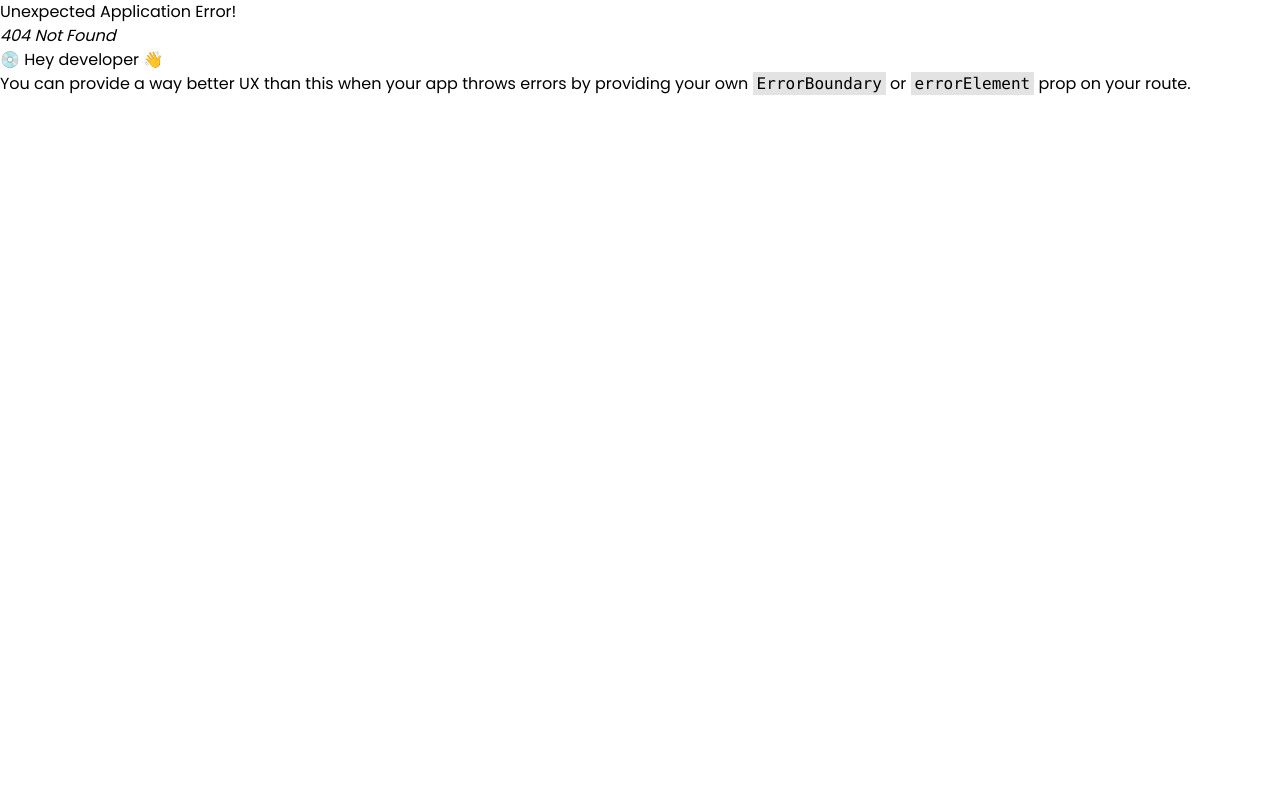
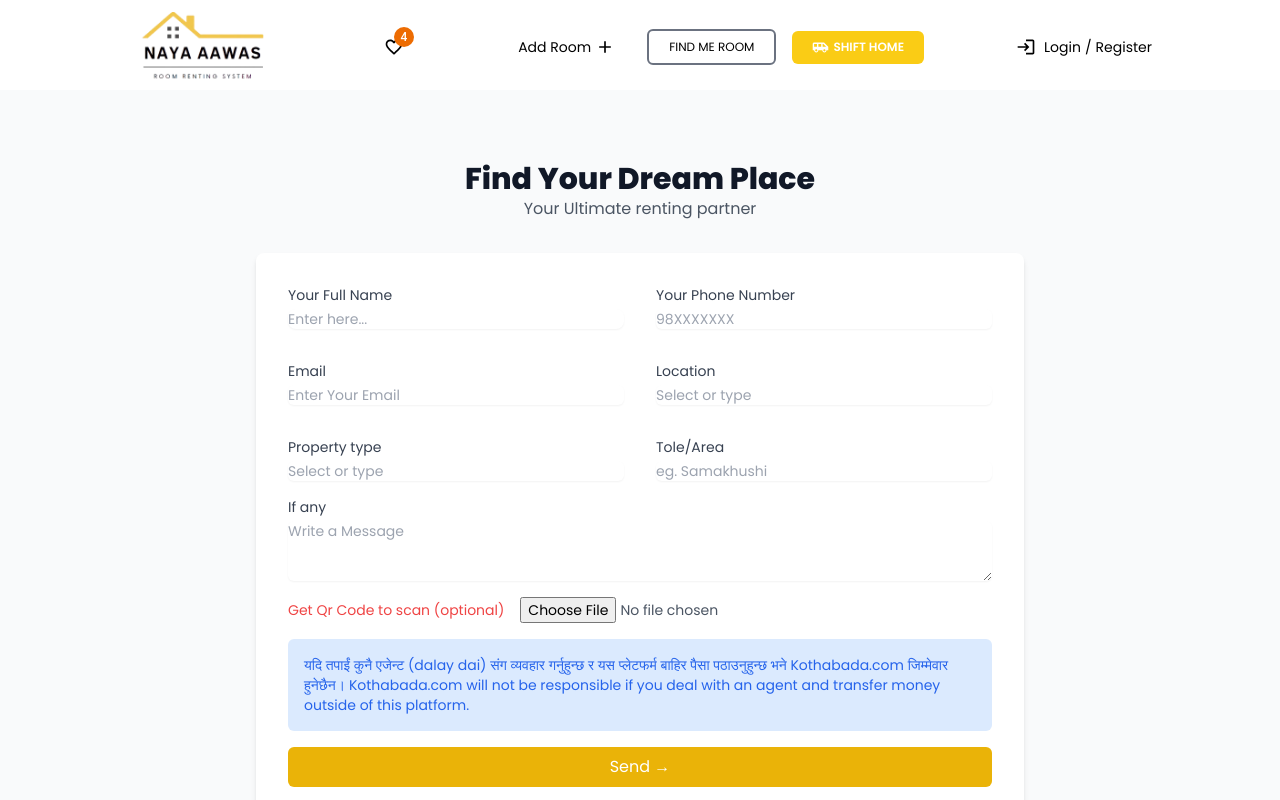
Before and after one commit to bhatta09/Room-Rental-System, a React (Vite) app: page /find-room in a window 1280 px wide. Before the commit this address had no page. Shown: the top 800 px of the page. Built offline with nearby package versions, Linux system fonts and the light colour scheme.

Commit message:
find me room design create

```diff
--- a/src/App.jsx
+++ b/src/App.jsx
@@ -13,6 +13,7 @@ import "react-toastify/dist/ReactToastify.css";
 import Blog from "./pages/Blog";
 import FAQ from "./pages/FAQ";
 import ShiftHome from "./pages/ShiftHome"
+import FindRoom from "./pages/FindRoom"
 import TermandCondition from "./pages/TermandCondition";
 import PP from "./pages/PP";
 import ProfileDashboard from "./components/ProfileDashboard/ProfileDashboard";
@@ -85,6 +86,10 @@ const App = () => {
           path: "/online-payment",
           element: <OnlinePayment />,
         },
+        {
+          path: "/find-room",
+          element: <FindRoom />,
+        },
       ],
     },
   ]);
--- a/src/components/Footer.jsx
+++ b/src/components/Footer.jsx
@@ -1,5 +1,5 @@
 import { Link } from "react-router-dom";
-import img from "../assets/home9.png";
+import img from "../assets/homer.png";
 import PhoneIcon from "@mui/icons-material/Phone";
 import EmailIcon from "@mui/icons-material/Email";
 import InstagramIcon from "@mui/icons-material/Instagram";
@@ -40,7 +40,7 @@ const footerData = [
 const Footer = () => {
   return (
     <div className="  bg-gray-100">
-      <div className="flex flex-col justify-between bg-orange-400 md:flex-row p-12 lg:px-32 ">
+      {/* <div className="flex flex-col justify-between bg-orange-400 md:flex-row p-12 lg:px-32 ">
         <div className="mb-12">
           <h3 className="text-2xl   font-semibold">
             Subscribe to our newsletter and we’ll keep you up to date on <br />{" "}
@@ -57,7 +57,7 @@ const Footer = () => {
             →
           </button>
         </div>
-      </div>
+      </div> */}
       {/* footer-content */}
       <div className="flex flex-wrap gap-12 p-12 md:justify-between lg:px-32 ">
       <div className="  flex flex-col gap-5 ">
@@ -105,7 +105,7 @@ const Footer = () => {
           </div>
         </div>
         <div className="text-sm font-medium flex flex-col gap-4 ">
-          <img src={img} alt="" className="h-36 w-44 ml-[-32px]" />
+          <img src={img} alt="" className="h-32 w-64 ml-[-32px]" />
           <Link>
             <label htmlFor="">
               <PhoneIcon sx={{ fontSize: 18, color: "" }} />
--- a/src/components/Navbar.jsx
+++ b/src/components/Navbar.jsx
@@ -141,26 +141,32 @@ const Navbar = () => {
               </Link>
               <Link
                 className="text-black font-medium hover:text-yellow-300 "
-                to="/about"
+                to="/find-room"
               >
                 <button className="hidden md:block border-2 border-gray-500  p-2 px-5 rounded-md ">
                   <h1 className=" uppercase text-xs leading-4">Find me room</h1>
                 </button>
               </Link>
+              <Link to="/shift-home">
               <button className="  p-2 px-5 rounded-md hidden md:flex  gap-1  bg-yellow-400">
                 <AirportShuttleIcon sx={{ fontSize: 17, color: "white" }} />
                 <h1 className=" uppercase text-xs leading-4 font-semibold text-white">
                   shift Home
                 </h1>
               </button>
+              </Link>
             </div>
             <div className="flex gap-1 items-center">
+              <Link to="/login">
               <span className="flex gap-2 items-center">
                 <LoginIcon fontSize="small" />
                 Login
               </span>
+              </Link>
               <span>/</span>
+              <Link to="/sign-up">
               <span>Register</span>
+              </Link>
             </div>
           </div>
         </div>
--- a/src/pages/About.jsx
+++ b/src/pages/About.jsx
@@ -1,7 +1,15 @@
 import { useEffect, useState } from 'react';
 import img from "../assets/room1.jpg";
+import AOS from "aos";
+import "aos/dist/aos.css";
 
 const About = () => {
+
+  useEffect(() => {
+    AOS.init({ duration: 1500 });
+  }, []);
+
+
   const [customers, setCustomers] = useState(0);
   const [researchers, setResearchers] = useState(0);
   const [agents, setAgents] = useState(0);
@@ -29,7 +37,7 @@ const About = () => {
   return (
     <div className="flex flex-col space-y-10 mb-5 md:mb-16">
       <div className="bg-white flex flex-col md:flex-row items-center md:items-start gap-8 md:gap-20 md:px-16 px-6">
-        <div className="flex-1 w-full h-[300px] md:h-[380px] rounded-4xl p-4">
+        <div className="flex-1 w-full h-[300px] md:h-[380px] rounded-4xl p-4" data-aos="fade-right">
           <img
             src={img}
             alt="About Us"
@@ -37,7 +45,7 @@ const About = () => {
           />
         </div>
 
-        <div className="flex-1 p-6 md:p-12 text-center md:text-left text-base font-medium tracking-normal">
+        <div data-aos="fade-left" className="flex-1 p-6 md:p-12 text-center md:text-left text-base font-medium tracking-normal">
           <h2 className='text-center  md:text-center text-3xl font-semibold mb-4 md:mb-8'>About-Us</h2>
           <p className="text-gray-800 leading-relaxed pb-4 md:pb-6">
             The Room Rental System is a web application designed to streamline
--- /dev/null
+++ b/src/pages/FindRoom.jsx
@@ -0,0 +1,119 @@
+const FindRoom = () => {
+  return (
+    <div className="min-h-screen bg-gray-50 flex flex-col items-center justify-center px-4 sm:px-6 lg:px-8">
+      <div className="text-center mb-8">
+        <h1 className="text-3xl font-bold text-gray-900">Find Your Dream Place</h1>
+        <p className="text-md text-gray-600">Your Ultimate renting partner</p>
+      </div>
+
+      <div className="bg-white rounded-lg shadow-md p-8 space-y-8 w-full max-w-3xl">
+        <form className="space-y-4">
+          <div className="grid grid-cols-1 sm:grid-cols-2 gap-8">
+            <div>
+              <label htmlFor="fullName" className="block text-sm font-medium text-gray-700">
+                Your Full Name
+              </label>
+              <input
+                type="text"
+                id="fullName"
+                className="mt-1 block w-full rounded-lg border-gray-300 shadow-sm focus:border-indigo-500 focus:ring-indigo-500 sm:text-sm"
+                placeholder="Enter here..."
+              />
+            </div>
+            <div>
+              <label htmlFor="phoneNumber" className="block text-sm font-medium text-gray-700">
+                Your Phone Number
+              </label>
+              <input
+                type="text"
+                id="phoneNumber"
+                className="mt-1 block w-full rounded-md border-gray-300 shadow-sm focus:border-indigo-500 focus:ring-indigo-500 sm:text-sm"
+                placeholder="98XXXXXXX"
+              />
+            </div>
+            <div>
+              <label htmlFor="email" className="block text-sm font-medium text-gray-700">
+                Email
+              </label>
+              <input
+                type="email"
+                id="email"
+                className="mt-1 block w-full rounded-md border-gray-300 shadow-sm focus:border-indigo-500 focus:ring-indigo-500 sm:text-sm"
+                placeholder="Enter Your Email"
+              />
+            </div>
+            <div>
+              <label htmlFor="location" className="block text-sm font-medium text-gray-700">
+                Location
+              </label>
+              <input
+                type="text"
+                id="location"
+                className="mt-1 block w-full rounded-md border-gray-300 shadow-sm focus:border-indigo-500 focus:ring-indigo-500 sm:text-sm"
+                placeholder="Select or type"
+              />
+            </div>
+            <div>
+              <label htmlFor="propertyType" className="block text-sm font-medium text-gray-700">
+                Property type
+              </label>
+              <input
+                type="text"
+                id="propertyType"
+                className="mt-1 block w-full rounded-md border-gray-300 shadow-sm focus:border-indigo-500 focus:ring-indigo-500 sm:text-sm"
+                placeholder="Select or type"
+              />
+            </div>
+            <div>
+              <label htmlFor="toleArea" className="block text-sm font-medium text-gray-700">
+                Tole/Area
+              </label>
+              <input
+                type="text"
+                id="toleArea"
+                className="mt-1 block w-full rounded-md border-gray-300 shadow-sm focus:border-indigo-500 focus:ring-indigo-500 sm:text-sm"
+                placeholder="eg. Samakhushi"
+              />
+            </div>
+          </div>
+
+          <div>
+            <label htmlFor="message" className="block text-sm font-medium text-gray-700">
+              If any
+            </label>
+            <textarea
+              id="message"
+              rows="3"
+              className="mt-1 block w-full rounded-md border-gray-300 shadow-sm focus:border-indigo-500 focus:ring-indigo-500 sm:text-sm"
+              placeholder="Write a Message"
+            />
+          </div>
+
+         <div className="flex items-center space-x-4 text-sm">
+            <span className="text-red-500 font-medium">Get Qr Code to scan (optional)</span>
+            <input type="file" id="file" className="text-gray-600" />
+          </div>
+
+
+          <div className="bg-blue-100 p-4 rounded-md text-blue-600 text-sm">
+            <p>
+              यदि तपाईं कुनै एजेन्ट (dalay dai) संग व्यवहार गर्नुहुन्छ र यस प्लेटफर्म बाहिर पैसा पठाउनुहुन्छ भने Kothabada.com जिम्मेवार हुनेछैन।
+              Kothabada.com will not be responsible if you deal with an agent and transfer money outside of this platform.
+            </p>
+          </div>
+
+
+          <div>
+            <button
+              type="submit"
+              className="w-full bg-yellow-500 text-white py-2 rounded-md hover:bg-yellow-600 transition-colors">
+              Send →
+            </button>
+          </div>
+        </form>
+      </div>
+    </div>
+  );
+};
+
+export default FindRoom;
```
